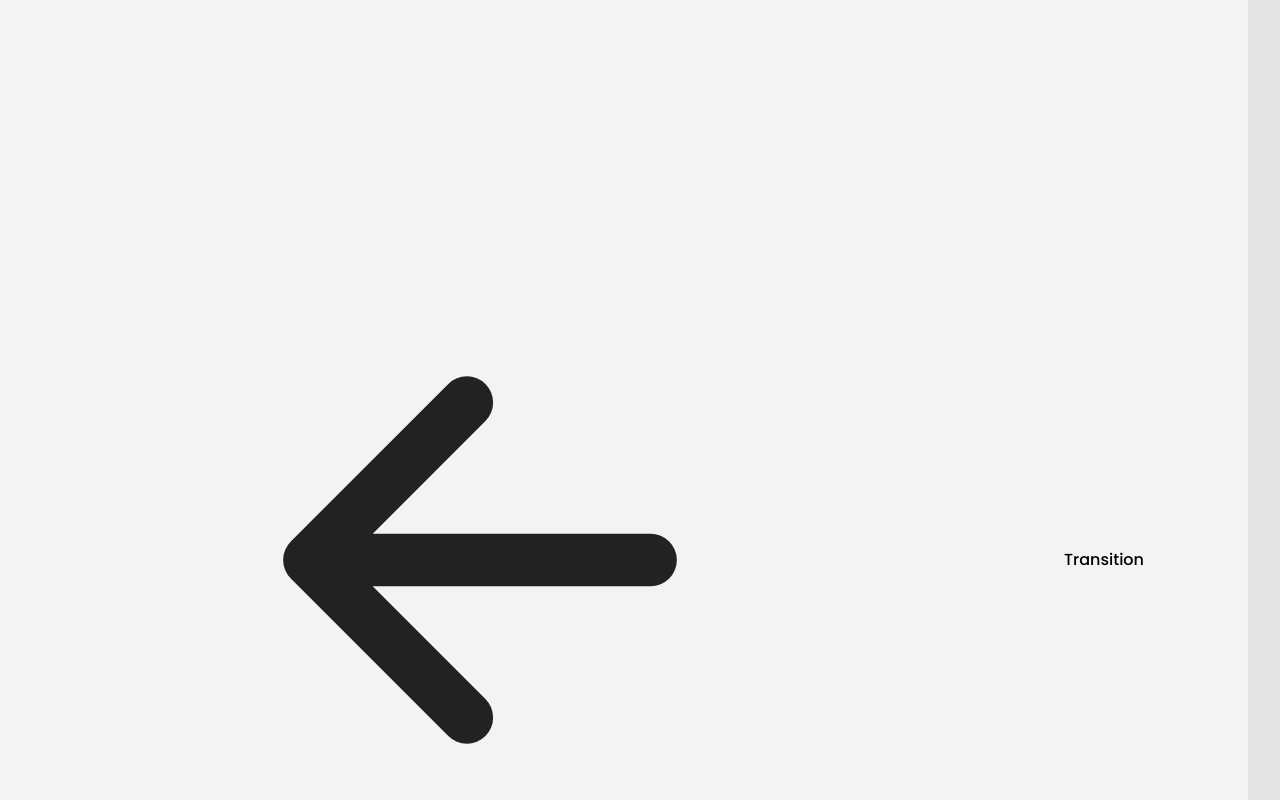
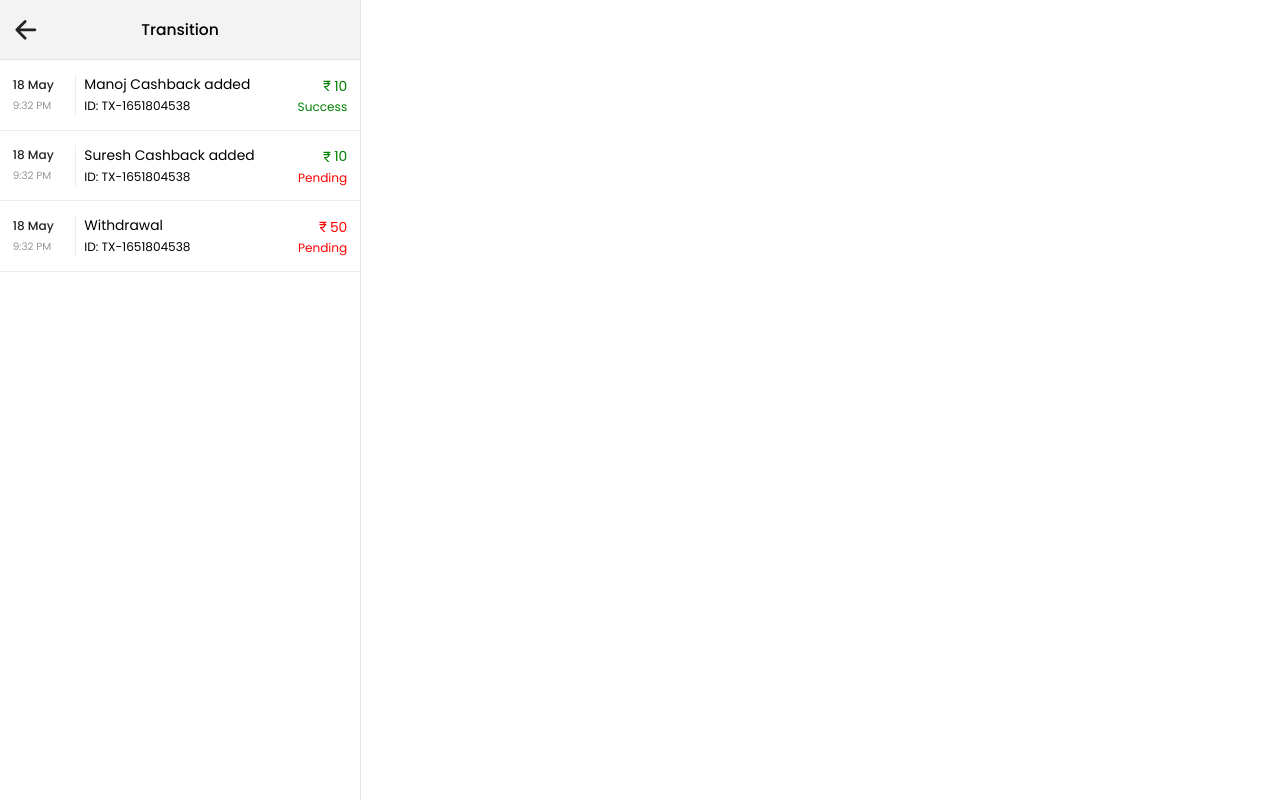
Before and after one commit to 25mohit/rent-property-project-frontend, a Next.js app: page /Transaction in a window 1280 px wide. Built offline with nearby package versions, Linux system fonts and the light colour scheme.

Commit message:
withdrawal

```diff
--- a/src/app/AddBank/page.tsx
+++ b/src/app/AddBank/page.tsx
@@ -17,7 +17,6 @@ const AddBank = () => {
         router.back()
     }
     return (
-        <CalculateFontSize>
             <SingleContentLayout>
                 <div className="headerBar innerHeader">
                     <div className="col"><button className="btn backBtn" onClick={handleBack}><IoArrowBack /></button>
@@ -40,7 +39,6 @@ const AddBank = () => {
 
                 </div>
             </SingleContentLayout>
-        </CalculateFontSize>
     );
 };
 
--- a/src/app/Cashback/page.tsx
+++ b/src/app/Cashback/page.tsx
@@ -6,6 +6,7 @@ import { useRouter } from "next/navigation";
 import CalculateFontSize from "../components/HOC/Layout/CalculateFontSize";
 import Link from "next/link";
 import WithdrawalModal from "../components/Utils/Modals/WithdrawalModal";
+import { MdOutlineCurrencyRupee } from "react-icons/md";
 
 const Cashback = () => {
     const router = useRouter()
@@ -18,7 +19,6 @@ const Cashback = () => {
         setIsPopupActive(!isPopupActive);
     };
     return (
-        <CalculateFontSize>
             <SingleContentLayout>
                 <div className="headerBar innerHeader">
                     <div className="col"><button className="btn backBtn" onClick={handleBack}><IoArrowBack /></button>
@@ -32,7 +32,7 @@ const Cashback = () => {
                 <div className="defaultSpace">
                     <div className="cashbackCard">
                         <label>Balance Available</label>
-                        <h3>₹220.57</h3>
+                        <h3><MdOutlineCurrencyRupee className="icon" /> 220.57</h3>
                     </div>
                     <button className='btn mainBtn fillBtn' onClick={togglePopup}>Withdrawal</button>
                     <p className="transationLink"><Link className="link" href="/Transaction">Transaction</Link></p>
@@ -41,7 +41,6 @@ const Cashback = () => {
 
                 <WithdrawalModal isOpen={isPopupActive} setIsOpen={setIsPopupActive} />
             </SingleContentLayout>
-        </CalculateFontSize>
     );
 };
 
--- a/src/app/Transaction/page.tsx
+++ b/src/app/Transaction/page.tsx
@@ -3,6 +3,8 @@ import React from "react";
 import SingleContentLayout from "../components/HOC/Layout/SingleContentLayout";
 import { IoArrowBack } from "react-icons/io5";
 import { useRouter } from "next/navigation";
+import CalculateFontSize from "../components/HOC/Layout/CalculateFontSize";
+import { MdOutlineCurrencyRupee } from "react-icons/md";
 
 const Transaction = () => {
     const router = useRouter()
@@ -11,7 +13,7 @@ const handleBack = () => {
     }
 
     return (
-
+        <CalculateFontSize>
             <SingleContentLayout>
                 <div className="headerBar innerHeader">
                     <div className="col"><button className="btn backBtn" onClick={handleBack}><IoArrowBack /></button>
@@ -22,11 +24,58 @@ const handleBack = () => {
                     <div className="col"></div>
                 </div>
 
-            <div className="defaultSpace">
-
+                <div className="">
+                    <div className="historyList">
+                        <div className="date">
+                            <h5>18 May</h5>
+                            <small>9:32 PM</small>
+                        </div>
+                        <div className="contentBox">
+                            <h5>Manoj Cashback added</h5>
+                            <small>ID: TX-1651804538</small>
+                        </div>
+                        <div className="status">
+                            <h5>
+                                <span className="error success"><MdOutlineCurrencyRupee className="icon" /> 10</span>
+                                <small className="error success">Success</small>
+                            </h5>
+                        </div>
+                    </div>
+                    <div className="historyList">
+                        <div className="date">
+                            <h5>18 May</h5>
+                            <small>9:32 PM</small>
+                        </div>
+                        <div className="contentBox">
+                            <h5>Suresh Cashback added</h5>
+                            <small>ID: TX-1651804538</small>
+                        </div>
+                        <div className="status">
+                            <h5>
+                                <span className="error success"><MdOutlineCurrencyRupee className="icon" /> 10</span>
+                                <small className="error danger">Pending</small>
+                            </h5>
+                        </div>
+                    </div>
+                    <div className="historyList">
+                        <div className="date">
+                            <h5>18 May</h5>
+                            <small>9:32 PM</small>
+                        </div>
+                        <div className="contentBox">
+                            <h5>Withdrawal</h5>
+                            <small>ID: TX-1651804538</small>
+                        </div>
+                        <div className="status">
+                            <h5>
+                                <span className="error danger"><MdOutlineCurrencyRupee className="icon" /> 50</span>
+                                <small className="error danger">Pending</small>
+                            </h5>
+                        </div>
+                    </div>
                 </div>
             </SingleContentLayout>
-
+        </CalculateFontSize>
     );
 };
 
--- a/src/app/components/Utils/Modals/WithdrawalModal.tsx
+++ b/src/app/components/Utils/Modals/WithdrawalModal.tsx
@@ -26,7 +26,7 @@ const WithdrawalModal: React.FC<ModalInterface> = ({ isOpen, setIsOpen }) => {
                     </div>
                     <div className='modalPopupBody'>
                         <div className='confirmAccountDetails'>
-                            <h2>Amount : 50</h2>
+                            <h2>Amount : <MdOutlineCurrencyRupee className="icon" /> 50</h2>
                             <h3>Jitendra Kumar</h3>
                             <ul>
                               <li>Account Number : XXXXXXXXX987</li>
--- a/src/app/style.scss
+++ b/src/app/style.scss
@@ -2655,6 +2655,7 @@ input[type="email"] {
 					font-size: var(--fontSize18);
 					font-weight: 500;
 				}
+
 				.closeIcon {
 					width: 30rem;
 					height: 30rem;
@@ -2664,7 +2665,7 @@ input[type="email"] {
 
 					svg {
 						width: 25rem;
-					height:25rem;
+						height: 25rem;
 					}
 				}
 			}
@@ -3179,9 +3180,12 @@ input[type="email"] {
 		font-size: var(--fontSize18);
 		display: block;
 	}
+
 	h3 {
 		font-weight: 600;
 		font-size: var(--fontSize22);
+		display: flex;
+		align-items: center;
 	}
 }
 
@@ -3225,6 +3229,7 @@ input[type="email"] {
 		color: var(--main);
 	}
 }
+
 .confirmAccountDetails {
 	margin-bottom: 20rem;
 
@@ -3232,11 +3237,78 @@ input[type="email"] {
 		font-size: var(--fontSize20);
 		font-weight: 500;
 		color: var(--main);
-	}
+		display: flex;
+		align-items: center;
+	}
+
 	h3 {
 		font-size: var(--fontSize16);
 		font-weight: 500;
 		margin: 5rem 0rem;
+	}
+}
+
+.historyList {
+	display: flex;
+	width: 100%;
+	padding: 15rem 15rem;
+	border-bottom: 1rem solid #ededed;
+	align-items: center;
+
+	small {
+		font-size: var(--fontSize14);
+	}
+
+	.date {
+		width: 110rem;
+
+		h5 {
+			font-size: var(--fontSize14);
+			color: #222;
+			font-weight: 500;
+		}
+
+		small {
+			color: #959595;
+			font-size: var(--fontSize12);
+		}
+	}
+
+	.contentBox {
+		width: 100%;
+		border-left: 1rem solid #ededed;
+		padding: 0 10rem;
+		margin-left: 10rem;
+
+		h5 {
+			font-size: var(--fontSize16);
+			overflow: hidden;
+			text-overflow: ellipsis;
+			display: -webkit-box;
+			-webkit-line-clamp: 1;
+			-webkit-box-orient: vertical;
+		}
+
+	}
+
+	.status {
+		text-align: right;
+		width: 150rem;
+
+		h5 {
+
+			span {
+				font-size: var(--fontSize16);
+				display: flex;
+				align-items: center;
+				justify-content: end;
+			}
+
+			small {
+				font-size: var(--fontSize14);
+			}
+		}
+
 	}
 }
 
```
Lines whose indentation alone changed are shown as unchanged.
